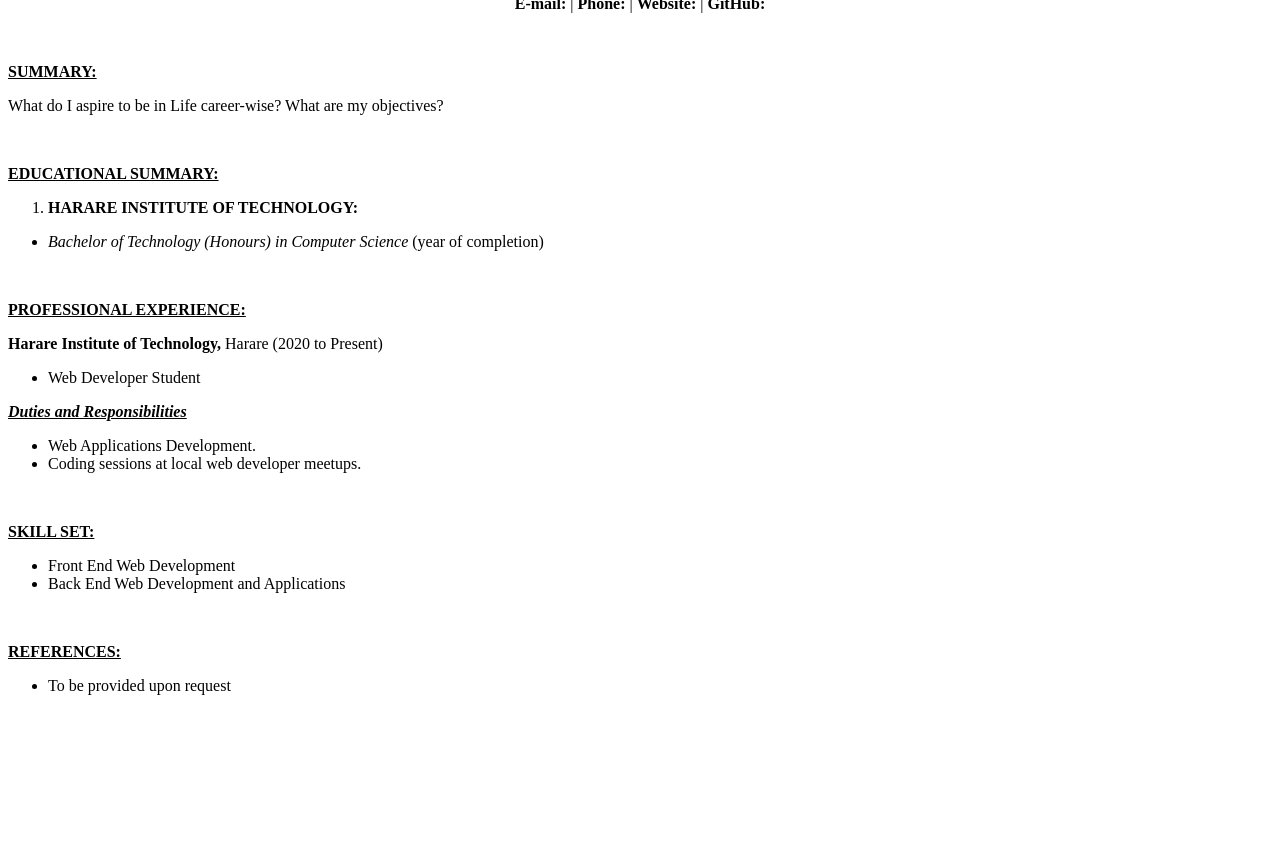
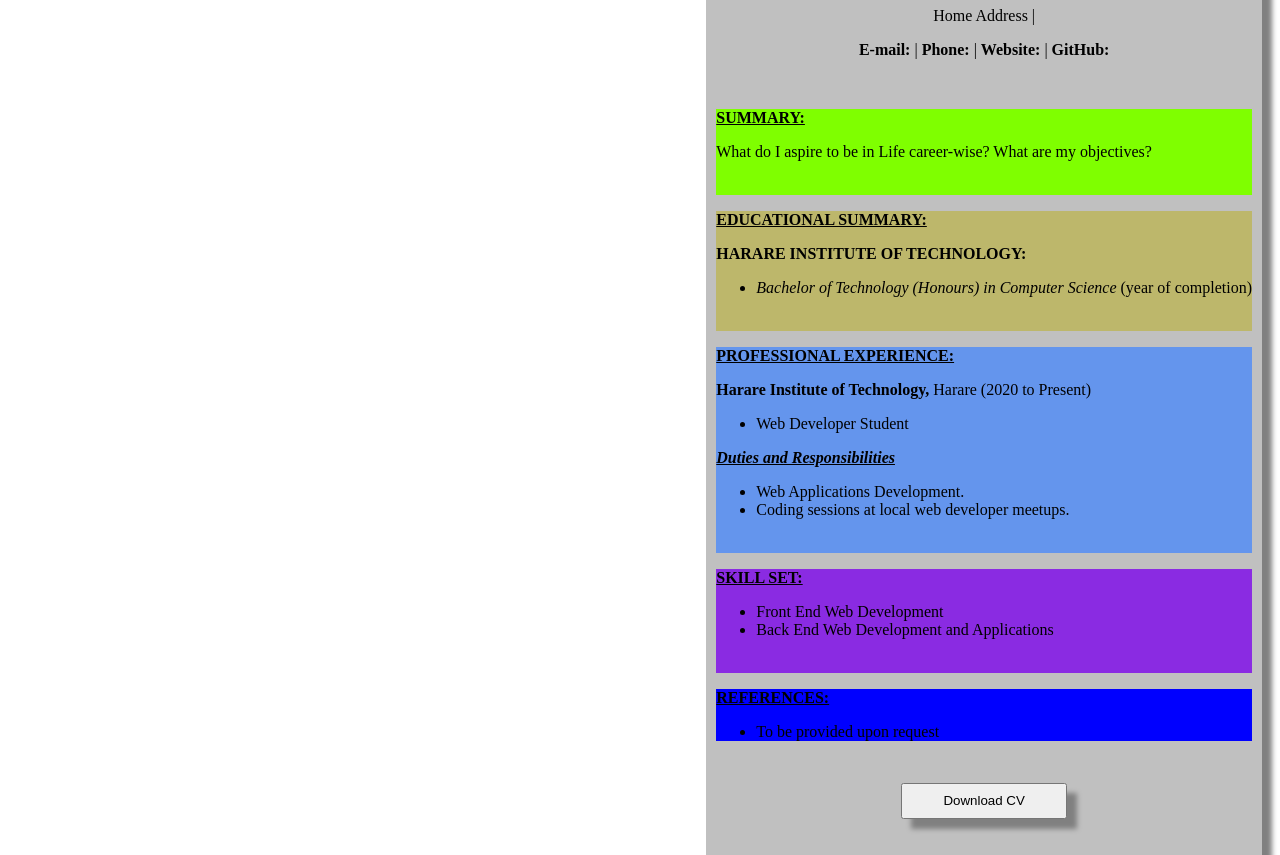
Before and after one commit to wellytg/StudentName-CV2020, a plain HTML site: page index.html in a window 1280 px wide. Shown: the part 81-936 px from the top of the page. Before the commit the page ends 800 px from the top, so only its background shows below. Drawn offline with Linux system fonts and the light colour scheme.

Commit message:
adding CSS
put styling and download button for CV

```diff
--- a/index.html
+++ b/index.html
@@ -1,36 +1,87 @@
-<p style="text-align: center;"><strong>STUDENT NAME</strong></p>
+<!DOCTYPE html>
+<html lang="en">
+  <head>
+    <meta charset="UTF-8" />
+    <meta name="viewport" content="width=500, initial-scale=1.0" />
+    <link rel="stylesheet" href="style.css">
+    <title>Document</title>
+  </head>
+  <body>
+      <div class='main' style="margin-left: 10px;
+      padding-left: 10px;
+      padding-right: 10px;
+      margin-right: 10px;
+      padding-bottom: 20px;
+      float: inline-end;
+      background-color: silver;
+      box-shadow: 10px 10px 5px grey;">
+
+          <div id='contact'><p ><h1 style="text-align: center;">STUDENT NAME</h1></p>
     <p style="text-align: center;">Home Address |</p>
-<p style="text-align: center;"><strong>E-mail:</strong> | <strong>Phone:</strong> | <strong>Website:</strong> | <strong>GitHub:</strong></p>
+    <p style="text-align: center;">
+      <strong>E-mail:</strong> | <strong>Phone:</strong> |
+      <strong>Website:</strong> | <strong>GitHub:</strong>
+    </p>
     <p>&nbsp;</p>
-<p><strong><u>SUMMARY: </u></strong></p>
+    </div>
+
+     <div id='summary'><p><strong><u>SUMMARY: </u></strong>
+    </p>
     <p>What do I aspire to be in Life career-wise? What are my objectives?</p>
     <p>&nbsp;</p>
-<p><strong><u>EDUCATIONAL SUMMARY: </u></strong></p>
-<ol>
-<li><strong>HARARE INSTITUTE OF TECHNOLOGY: </strong></li>
-</ol>
+    <p>
+    </div>
+
+      <div id ='qualn'><strong><u>EDUCATIONAL SUMMARY: </u></strong>
+    </p>
+
+      <strong>HARARE INSTITUTE OF TECHNOLOGY: </strong></li>
+
     <ul>
-<li><em>Bachelor of Technology (Honours) in Computer Science</em> (year of completion)</li>
+      <li>
+        <em>Bachelor of Technology (Honours) in Computer Science</em> (year of
+        completion)
+      </li>
     </ul>
-<p>&nbsp;</p>
-<p><strong><u>PROFESSIONAL EXPERIENCE:</u></strong></p>
-<p><strong>Harare Institute of Technology, </strong>Harare (2020 to Present)</p>
+    <p>&nbsp;</p></div>
+
+
+         <div id = 'profxp'><p><strong><u>PROFESSIONAL EXPERIENCE:</u></strong>
+    </p>
+    <p>
+      <strong>Harare Institute of Technology, </strong>Harare (2020 to Present)
+    </p>
     <ul>
       <li>Web Developer Student</li>
     </ul>
-<p><strong><em><u>Duties and Responsibilities</u></em></strong></p>
+    <p>
+      <strong
+        ><em><u>Duties and Responsibilities</u></em></strong
+      >
+    </p>
     <ul>
       <li>Web Applications Development.</li>
       <li>Coding sessions at local web developer meetups.</li>
     </ul>
     <p>&nbsp;</p>
-<p><strong><u>SKILL SET: </u></strong></p>
+    </div>
+    <div id = 'skill'><strong><p><u>SKILL SET: </u></strong>
+    </p>
     <ul>
       <li>Front End Web Development</li>
       <li>Back End Web Development and Applications</li>
     </ul>
     <p>&nbsp;</p>
-<p><strong><u>REFERENCES: </u></strong></p>
+    </div>
+    <div id='ref'><p></p><strong><u>REFERENCES: </u></strong>
+    </p>
     <ul>
       <li>To be provided upon request</li>
-</ul>
+    </ul></div>
+    <center><div id = 'btn' >
+        <p><span><a href="StudentNameCV-2020InternHIT.pdf" target="_blank"><button >Download CV</button></a></span></p>
+    </div></center>
+</div>
+
+  </body>
+</html>
--- /dev/null
+++ b/style.css
@@ -0,0 +1,41 @@
+div #ref {
+  background-color: blue;
+}
+
+div #qualn {
+  background-color: darkkhaki;
+}
+
+div #skill {
+  background-color: blueviolet;
+}
+
+div #summary {
+  background-color: chartreuse;
+}
+
+div #profxp {
+  background-color: cornflowerblue;
+}
+
+div #btn {
+  padding-top: 10px;
+}
+
+div .main {
+  margin-left: 10px;
+  padding-left: 10px;
+  padding-right: 10px;
+  margin-right: 10px;
+  padding-bottom: 20px;
+  float: inline-end;
+  background-color: silver;
+  box-shadow: 10px 10px 5px grey;
+}
+
+button {
+  align-self: center;
+  height: 36px;
+  width: 166px;
+  box-shadow: 10px 10px 5px grey;
+}
```
Also changed, not shown: 1 other file. Lines whose indentation alone changed are shown as unchanged.
